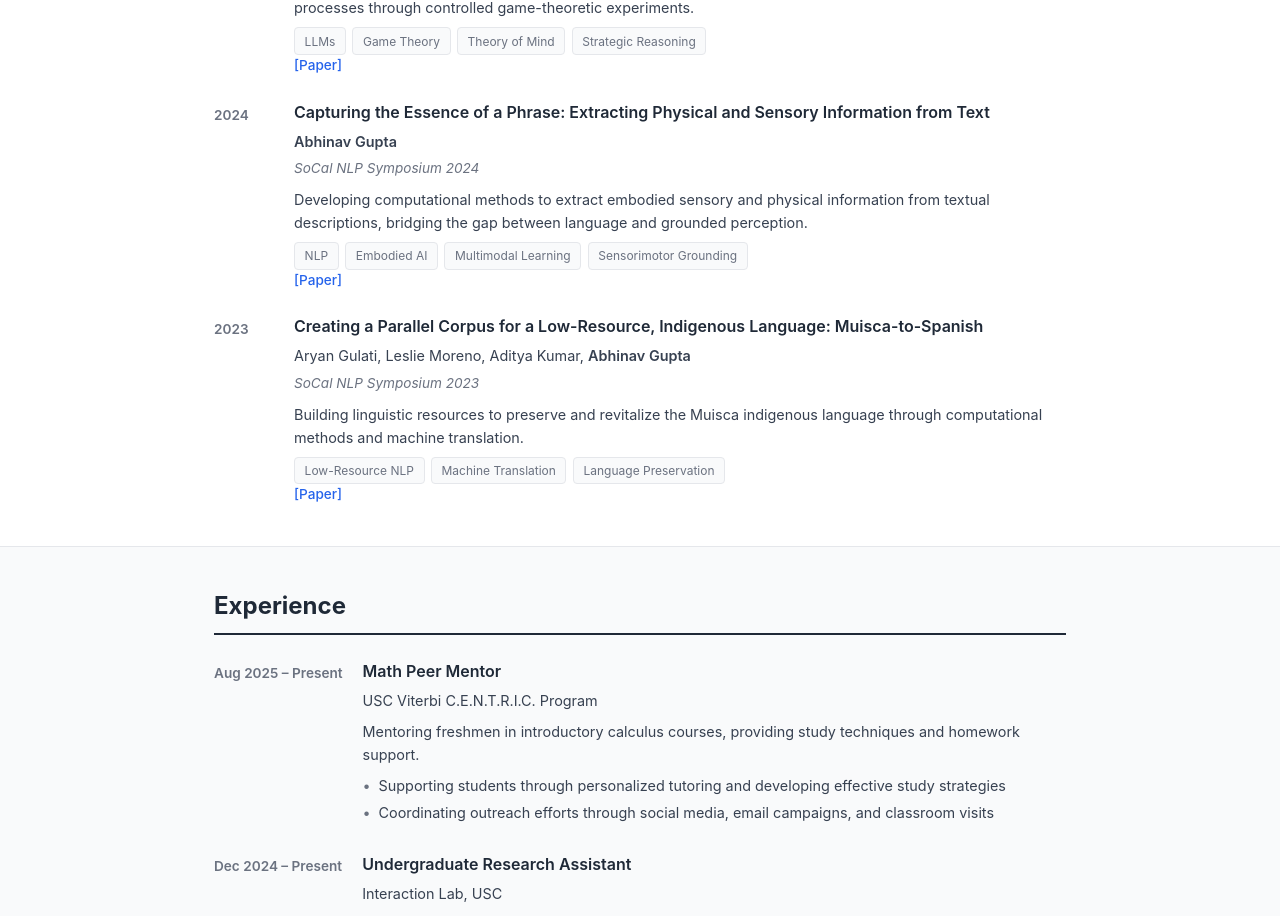
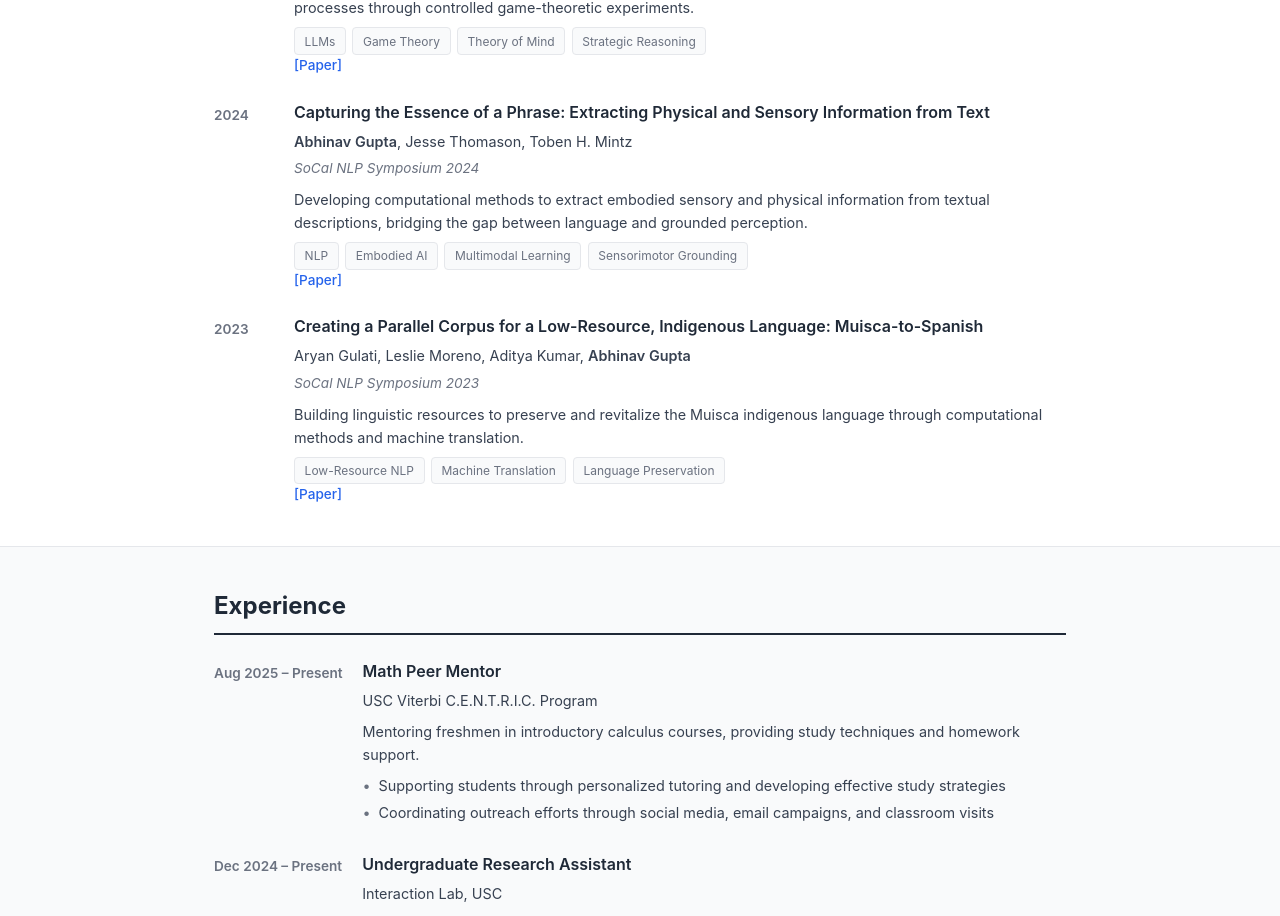
Before and after one commit to abhinav-usc/personal-website, a React (Vite) app: page / in a window 1280 px wide. Shown: the part 779-1695 px from the top of the page. Built offline with nearby package versions, Linux system fonts and the light colour scheme.

Commit message:
updated look

```diff
--- a/src/App.jsx
+++ b/src/App.jsx
@@ -16,7 +16,7 @@ function App() {
     },
     {
       title: "Capturing the Essence of a Phrase: Extracting Physical and Sensory Information from Text",
-      authors: ["Abhinav Gupta"],
+      authors: ["Abhinav Gupta", "Jesse Thomason", "Toben H. Mintz"],
       venue: "SoCal NLP Symposium 2024",
       year: "2024",
       description: "Developing computational methods to extract embodied sensory and physical information from textual descriptions, bridging the gap between language and grounded perception.",
```
